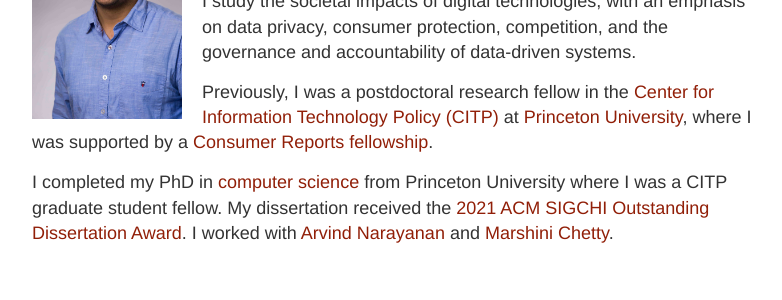
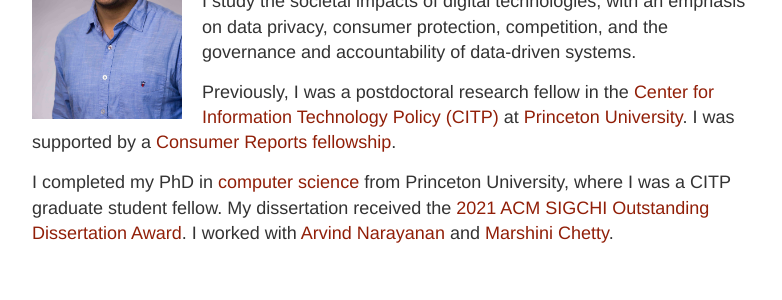
Before and after one commit to aruneshmathur/aruneshmathur.github.io, a Jekyll site: the page built from index.md, in a window 1280 px wide. Shown: the part 230-530 px from the top of the page, without its empty margins (248-1030 px from the left). Built offline with Jekyll 4.4.1, drawn with Linux system fonts in a browser that asks for light colours.

Commit message:
Minor updates

```diff
--- a/_config.yml
+++ b/_config.yml
@@ -6,7 +6,7 @@
 name: Arunesh Mathur
 
 # Short bio or description (displayed in the header)
-description:
+description: CMA
 
 # URL of your avatar or profile pic (you could use your GitHub profile pic)
 avatar: /files/avatar.jpg
--- a/_layouts/default.html
+++ b/_layouts/default.html
@@ -1,7 +1,8 @@
 <!DOCTYPE html>
 <html>
   <head>
-    <title>{% if page.title %}{{ page.title }} – {% endif %}{{ site.name }} – {{ site.description }}</title>
+    <title>{% if page.title %}{{ page.title }} – {% endif %}{{ site.name }}</title>
+    <!--title>{% if page.title %}{{ page.title }} – {% endif %}{{ site.name }} – {{ site.description }}</title-->
 
     {% include meta.html %}
 
@@ -21,7 +22,7 @@
 
           <div class="site-info">
             <h1 class="site-name"><a href="{{ site.baseurl }}/">{{ site.name }}</a></h1>
-            <a href="mailto:amathur@cs.princeton.edu" class="site-description">amathur@princeton.edu</a>
+            <a href="mailto:amathur@princeton.edu" class="site-description">amathur@princeton.edu</a>
           </div>
 
           <nav>
--- a/index.md
+++ b/index.md
@@ -8,6 +8,6 @@ permalink: /
 
 <p>I study the societal impacts of digital technologies, with an emphasis on data privacy, consumer protection, competition, and the governance and accountability of data-driven systems.</p>
 
-<p> Previously, I was a postdoctoral research fellow in the <a href="http://citp.princeton.edu">Center for Information Technology Policy (CITP)</a> at <a href="http://princeton.edu">Princeton University</a>, where I was supported by a <a href="https://digital-lab.consumerreports.org/fellows/">Consumer Reports fellowship</a>.</p>
+<p>Previously, I was a postdoctoral research fellow in the <a href="http://citp.princeton.edu">Center for Information Technology Policy (CITP)</a> at <a href="http://princeton.edu">Princeton University</a>. I was supported by a <a href="https://digital-lab.consumerreports.org/fellows/">Consumer Reports fellowship</a>.</p>
 
-<p>I completed my PhD in <a href="https://www.cs.princeton.edu/">computer science</a> from Princeton University where I was a CITP graduate student fellow. My dissertation received the <a href="https://sigchi.org/awards/sigchi-award-recipients/2021-sigchi-awards/" target="_blank">2021 ACM SIGCHI Outstanding Dissertation Award</a>. I worked with <a href="http://randomwalker.info">Arvind Narayanan</a> and <a href="http://marshini.net">Marshini Chetty</a>.</p>
+<p>I completed my PhD in <a href="https://www.cs.princeton.edu/">computer science</a> from Princeton University, where I was a CITP graduate student fellow. My dissertation received the <a href="https://sigchi.org/awards/sigchi-award-recipients/2021-sigchi-awards/" target="_blank">2021 ACM SIGCHI Outstanding Dissertation Award</a>. I worked with <a href="http://randomwalker.info">Arvind Narayanan</a> and <a href="http://marshini.net">Marshini Chetty</a>.</p>
```
